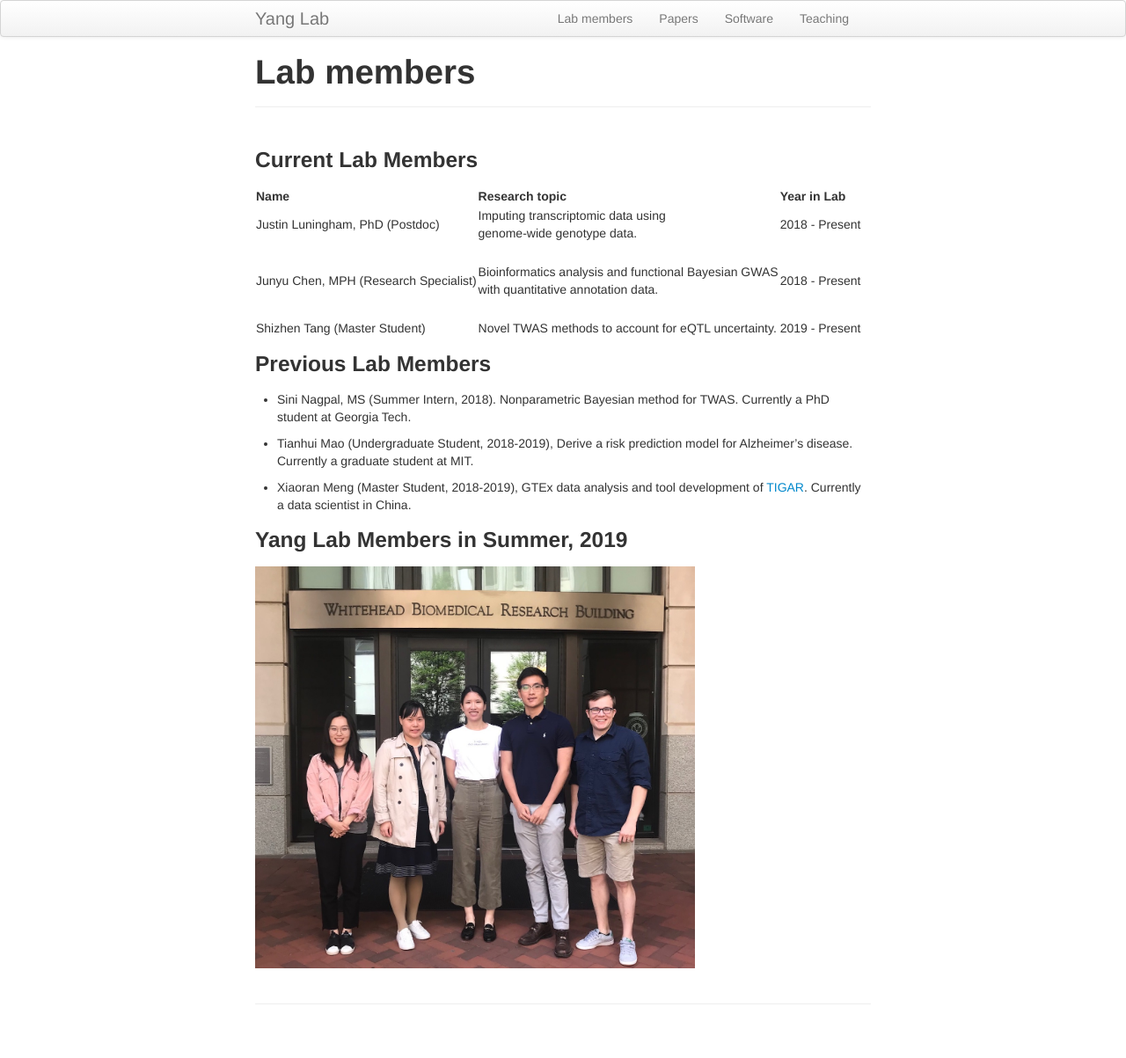
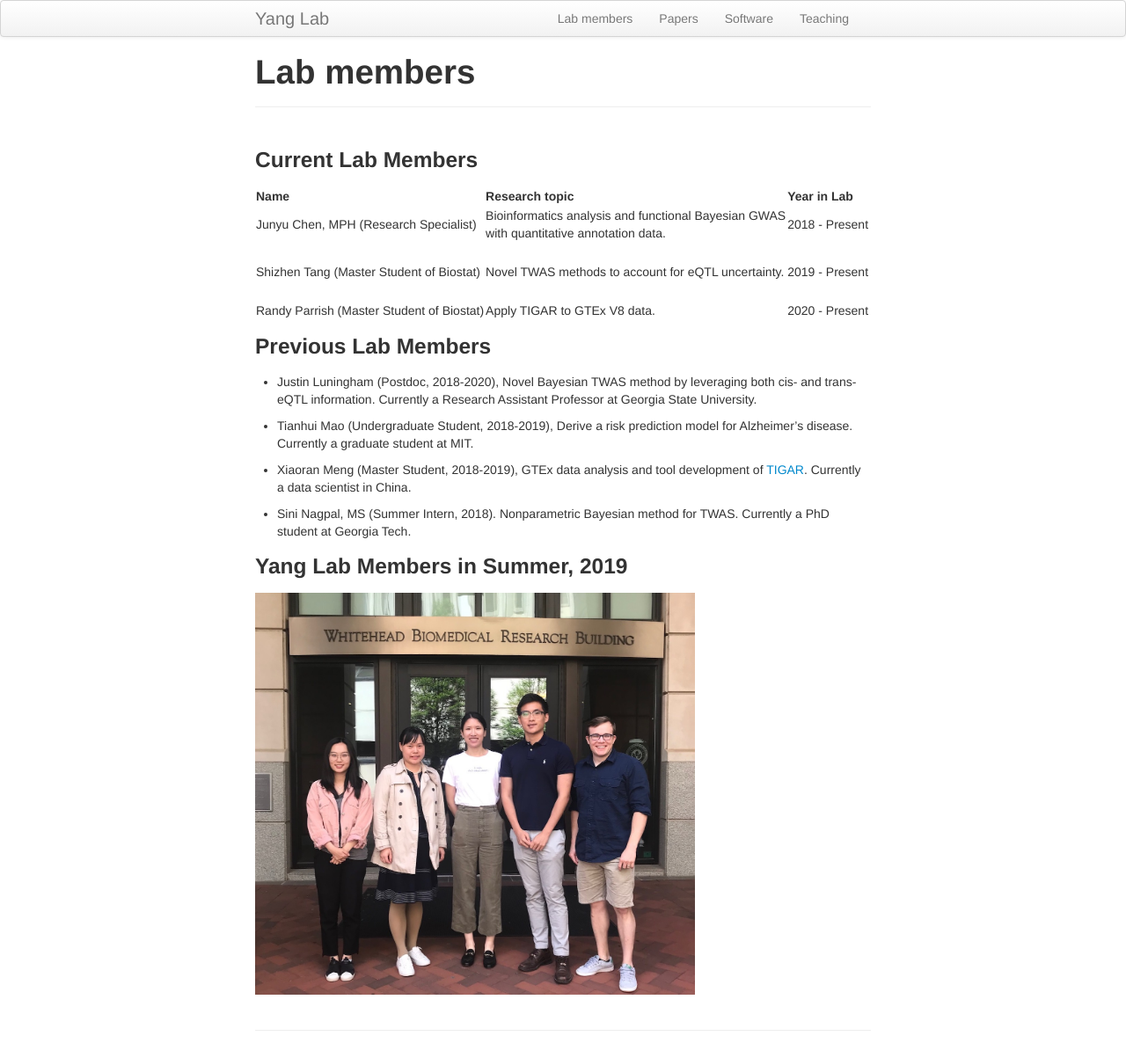
Before and after one commit to yanglab-emory/yanglab-emory.github.io, a Jekyll site: the page built from pages/lab.md, in a window 1280 px wide. Shown: the whole page at 88% size. Built offline with Jekyll 4.4.1, drawn with Linux system fonts in a browser that asks for light colours; before the commit the page ends 1173 px from its top, so only the background shows below that.

Commit message:
update02/2020

```diff
--- a/pages/lab.md
+++ b/pages/lab.md
@@ -8,21 +8,28 @@ title: "Lab members"
 
 | Name | Research topic | Year in Lab |
 | :--- | :---- | :--- |
-| Justin Luningham, PhD (Postdoc) | Imputing transcriptomic data using <br> genome-wide genotype data. | 2018 - Present|
-| | |  |
 | Junyu Chen, MPH (Research Specialist) | Bioinformatics analysis and functional Bayesian GWAS <br> with quantitative annotation data. | 2018 - Present|
 | | |  |
-| Shizhen Tang (Master Student)  | Novel TWAS methods to account for eQTL uncertainty. |2019 - Present|
-
+| Shizhen Tang (Master Student of Biostat) | Novel TWAS methods to account for eQTL uncertainty. |2019 - Present|
+| | |  |
+| Randy Parrish (Master Student of Biostat) | Apply TIGAR to GTEx V8 data. | 2020 - Present|
 
 ### Previous Lab Members
 
-* Sini Nagpal, MS (Summer Intern, 2018). Nonparametric Bayesian method for TWAS. Currently a PhD student at Georgia Tech.
+* Justin Luningham (Postdoc, 2018-2020), Novel Bayesian TWAS method by leveraging both cis- and trans- eQTL information. Currently a Research Assistant Professor at Georgia State University.
+
 
 * Tianhui Mao (Undergraduate Student, 2018-2019), Derive a risk prediction model for Alzheimer's disease. Currently a graduate student at MIT.
+
 
 * Xiaoran Meng (Master Student, 2018-2019), GTEx data analysis and tool development of [TIGAR](https://github.com/yanglab-emory/TIGAR). Currently a data scientist in China.
 
 
+* Sini Nagpal, MS (Summer Intern, 2018). Nonparametric Bayesian method for TWAS. Currently a PhD student at Georgia Tech.
+
+
+
+
+
 ### Yang Lab Members in Summer, 2019
 <img style="float: center;" src="../assets/YangLab_2019_resize.JPG" width = "500" height = "500">
```
Also changed, not shown: pages/resource.md (added, +28 -0 lines), pages/teaching.md (+1 -1 lines), 6 other files.
